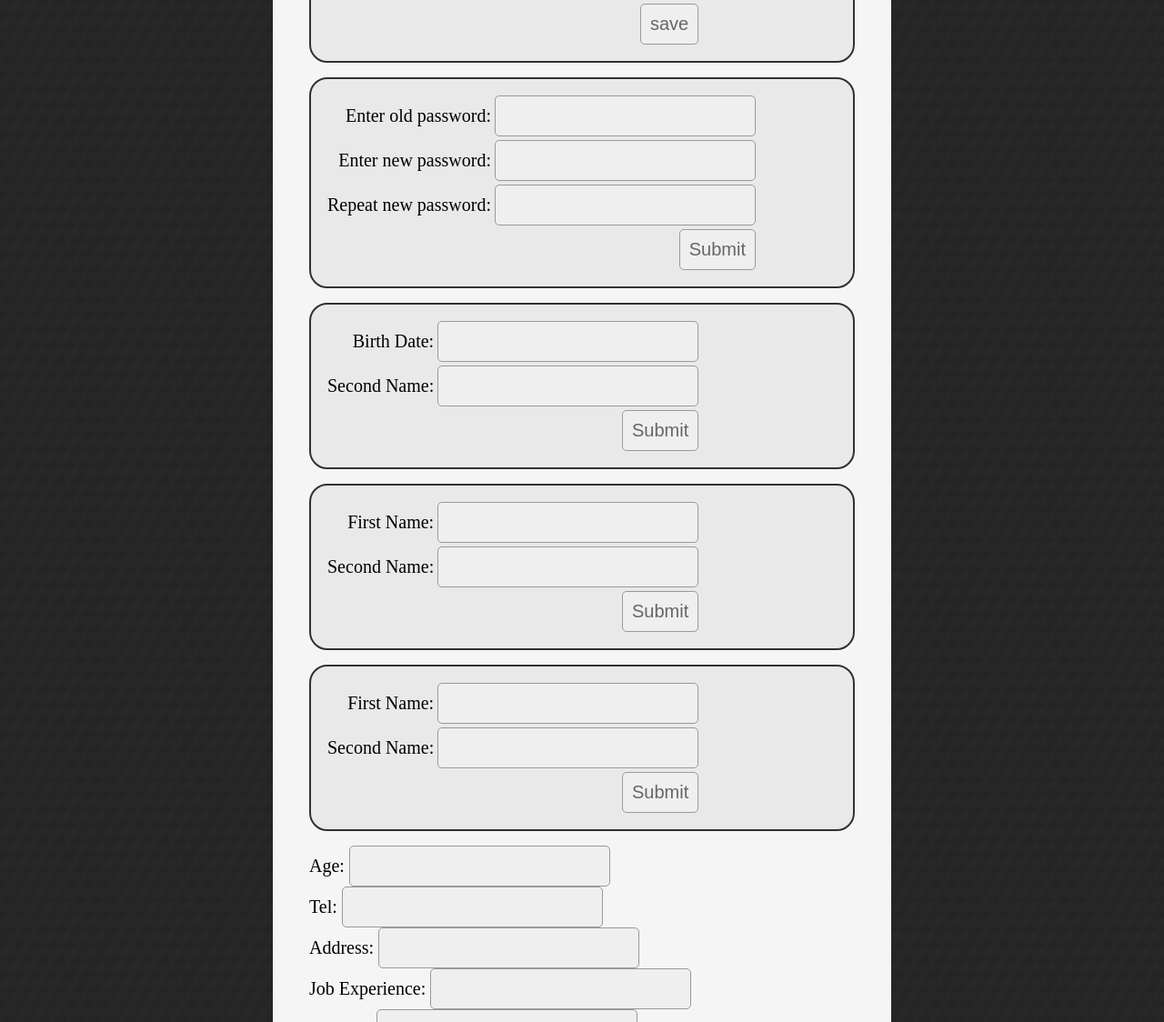
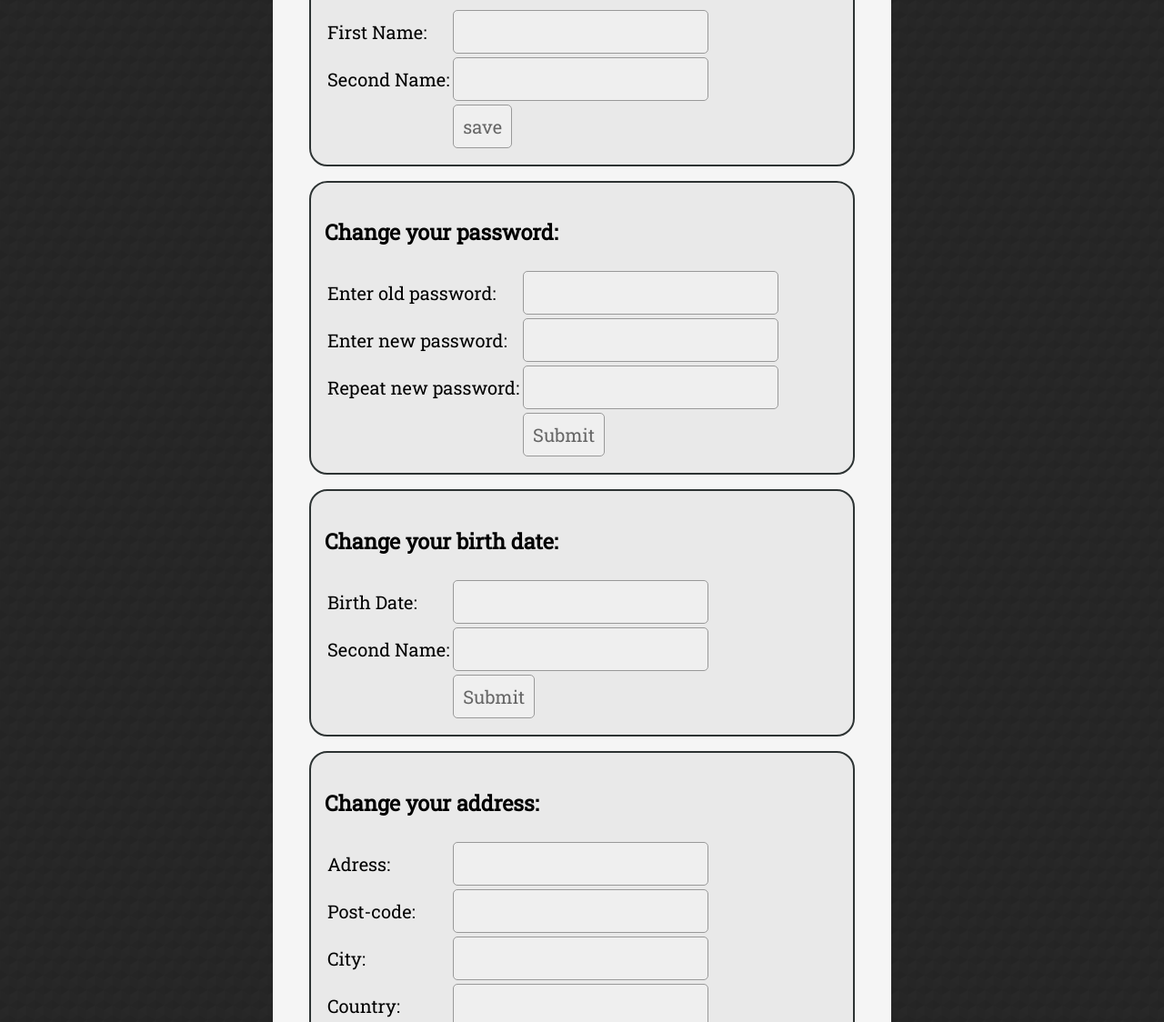
Before and after one commit to Angael/CV-Project, a plain HTML site: page profileEdit.html in a window 1280 px wide. Shown: the part 308-1432 px from the top of the page at 91% size. Drawn offline with nearby package versions, Linux system fonts and the light colour scheme.

Commit message:
ostatni z wtorku

```diff
--- a/profileEdit.html
+++ b/profileEdit.html
@@ -3,51 +3,55 @@
 <head>
 	<html lang="pl">
 	<meta charset="utf-8" />
+	<link href="https://fonts.googleapis.com/css?family=Roboto+Slab" rel="stylesheet">
 	<script src="https://ajax.googleapis.com/ajax/libs/jquery/3.2.1/jquery.min.js"></script>
 	<link type="text/css" rel="stylesheet" href="style.css">
 	<title>Profile Page</title>
 </head>
 <body>
-<div class="header"></div>
+<div class="header"><img style="width:70px; height:70px;  border-radius:40px;" src="img/lo.jpg"/></div>
 	<div class="centered">
 		<h2>Your Profile</h2>
 		<form action>
 		<div id="profile-container" class="tile" >
-		<div class="section">
-		<table>
+		<div class="section"><form>
+		<table><tr><h3>Change your name:</h3></tr>
 			<tr><td>First Name: </td><td><input id="name"/><br></td></tr>
 			<tr><td>Second Name: </td><td><input id="name2"/><br></td></tr>
 			<tr><td></td><td><input type="submit" value="save"></td></tr>
-		</table>
+		</table></form>
 		</div>
-		<div class="section">
-		<table>
+		<div class="section"><form>
+		<table><tr><h3>Change your password:</h3></tr>
 			<tr><td>Enter old password: </td><td><input id="name"/><br></td></tr>
 			<tr><td>Enter new password: </td><td><input id="name"/><br></td></tr>
 			<tr><td>Repeat new password: </td><td><input id="name2"/><br></td></tr>
 			<tr><td></td><td><input type="submit"></td></tr>
-		</table>
+		</table></form>
 		</div>
-		<div class="section">
-		<table>
+		<div class="section"><form>
+		<table><tr><h3>Change your birth date:</h3></tr>
 			<tr><td>Birth Date: </td><td><input id="name"/><br></td></tr>
 			<tr><td>Second Name: </td><td><input id="name2"/><br></td></tr>
 			<tr><td></td><td><input type="submit"></td></tr>
-		</table>
+		</table></form>
 		</div>
-		<div class="section">
+		<div class="section"><form>
+		<table><tr><h3>Change your address:</h3></tr>
+			<tr><td>Adress: </td><td><input id="name"/><br></td></tr>
+			<tr><td>Post-code: </td><td><input id="name2"/><br></td></tr>
+			<tr><td>City: </td><td><input id="name2"/><br></td></tr>
+			<tr><td>Country: </td><td><input id="name2"/><br></td></tr>
+			<tr><td>Second Name: </td><td><input id="name2"/><br></td></tr>
+			<tr><td></td><td><input type="submit"></td></tr>
+		</table></form>
+		</div>
+		<div class="section"><form>
 		<table>
 			<tr><td>First Name: </td><td><input id="name"/><br></td></tr>
 			<tr><td>Second Name: </td><td><input id="name2"/><br></td></tr>
 			<tr><td></td><td><input type="submit"></td></tr>
-		</table>
-		</div>
-		<div class="section">
-		<table>
-			<tr><td>First Name: </td><td><input id="name"/><br></td></tr>
-			<tr><td>Second Name: </td><td><input id="name2"/><br></td></tr>
-			<tr><td></td><td><input type="submit"></td></tr>
-		</table>
+		</table></form>
 		</div>
 			<tr><td>Age: </td><td><input id="age"/><br></td></tr>
 			<tr><td>Tel: </td><td><input id="tel"/><br></td></tr>
@@ -63,7 +67,7 @@
 		</form>
 	</div>
 
-	<footer></footer>
+	<div class="footer"></div>
 </body>
 <script>
     var jsonProfile = {
--- a/style.css
+++ b/style.css
@@ -1,22 +1,23 @@
-html
-{min-height:100%;}
+html{height: 100%;}
 body
 {	font-size: 20px;
 	margin:0;
 	background-image: url("img/4.png");
 	padding-bottom:50px;
 	position: relative;
+	min-height: 95.4%;
 
-
-
+	font-family: 'Roboto Slab', serif;
 
 	/* Background pattern from Subtle Patterns */
 }
+
+
 .header
 {
 
 	width: 100%;
-	height: 50px;
+	height: 70px;
 	background-color:#034f84;
 }
 
@@ -28,13 +29,13 @@ body
 	text-align: center;
 }
 
-footer
+.footer
 {
 	position: absolute;
 	right: 0;
 	bottom: 0;
 	left: 0;
-	height: 50px;
+	height: 70px;
 	background-color: #034f84;
 	text-align: center;
 }
@@ -48,6 +49,7 @@ input
 	background-color: #efefef;
 	color: #666;
 	padding: 10px;
+	font-family: 'Roboto Slab', serif;
 }
 
 
@@ -130,6 +132,7 @@ margin-right: auto;
 background-color: rgb(245,245,245);
 max-width: 600px;
 padding: 40px;
+border-radius: 15px;
 
 }
 
@@ -140,7 +143,7 @@ background-color: rgb(233,233,233);
 border-radius: 20px;
 margin-bottom: 16px;
 padding: 15px;
-text-align:right;
+
 
 }
 
```
Also changed, not shown: login.html (+3 -2 lines), profile.html (+1 -0 lines), img/lo.jpg.
